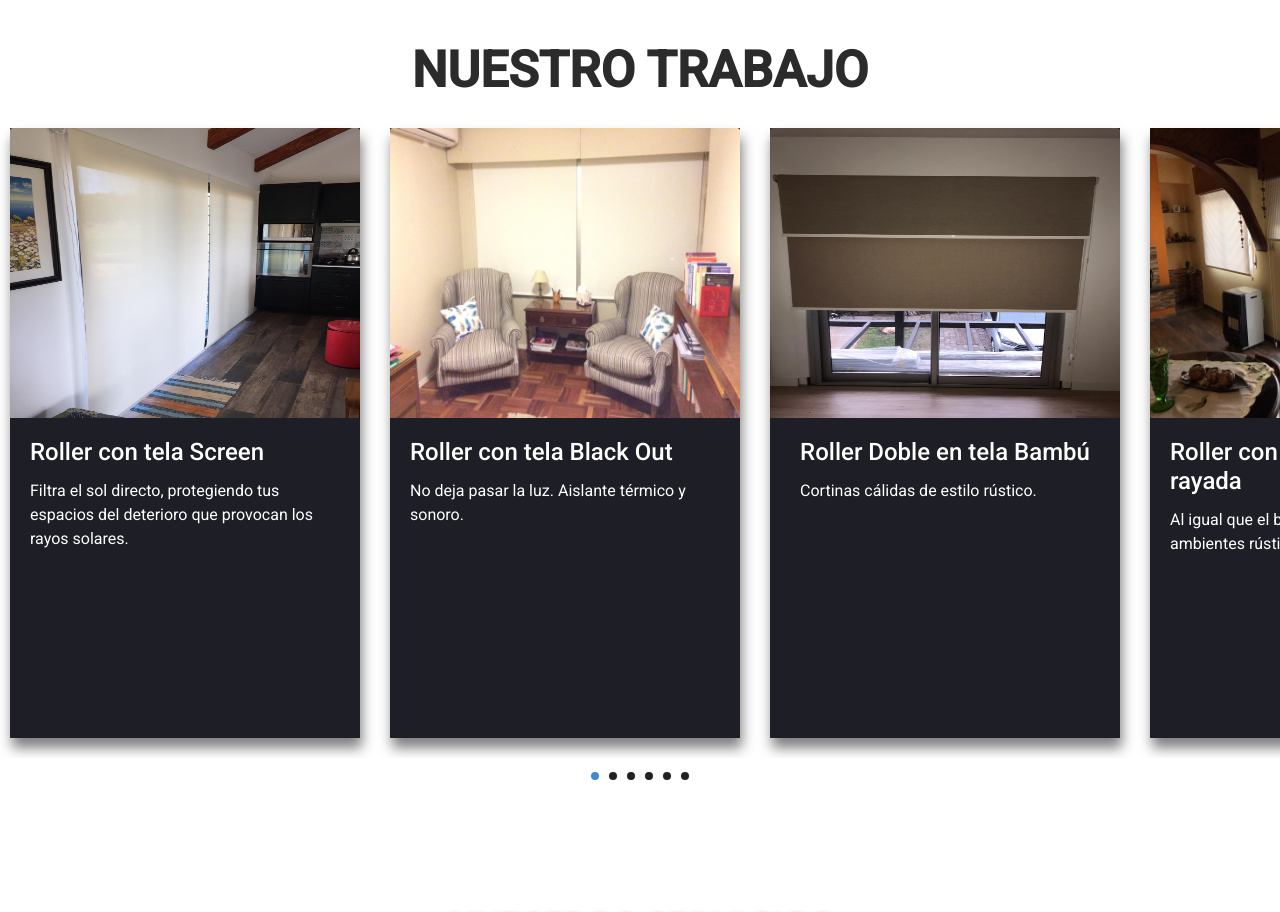
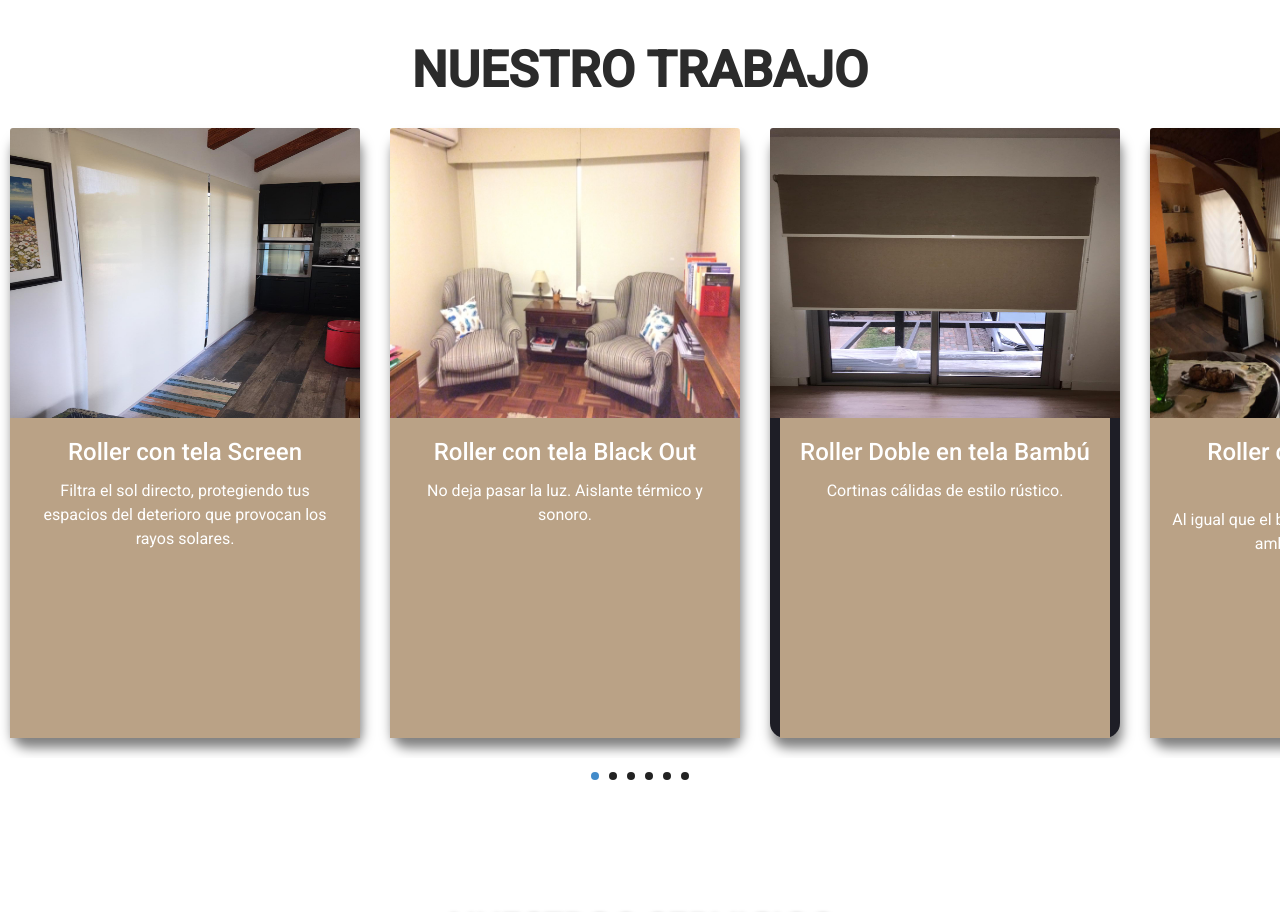
Before and after one commit to andresdarin/Pro-Roller, an Angular app: page / in a window 1280 px wide. Shown: the part 820-1732 px from the top of the page. Built offline with nearby package versions, Linux system fonts and the light colour scheme.

Commit message:
Refactor code structure for improved readability and maintainability

```diff
--- a/src/app/components/trabajos/trabajos.component.css
+++ b/src/app/components/trabajos/trabajos.component.css
@@ -8,3 +8,13 @@
     font-weight: bold;
     color: #2b2b2b;
 }
+
+.box{
+    border-radius: 15px;
+}
+
+.card-body{
+    text-align: center;
+    padding: 20px;
+    background-color: #baa286;
+}
```
